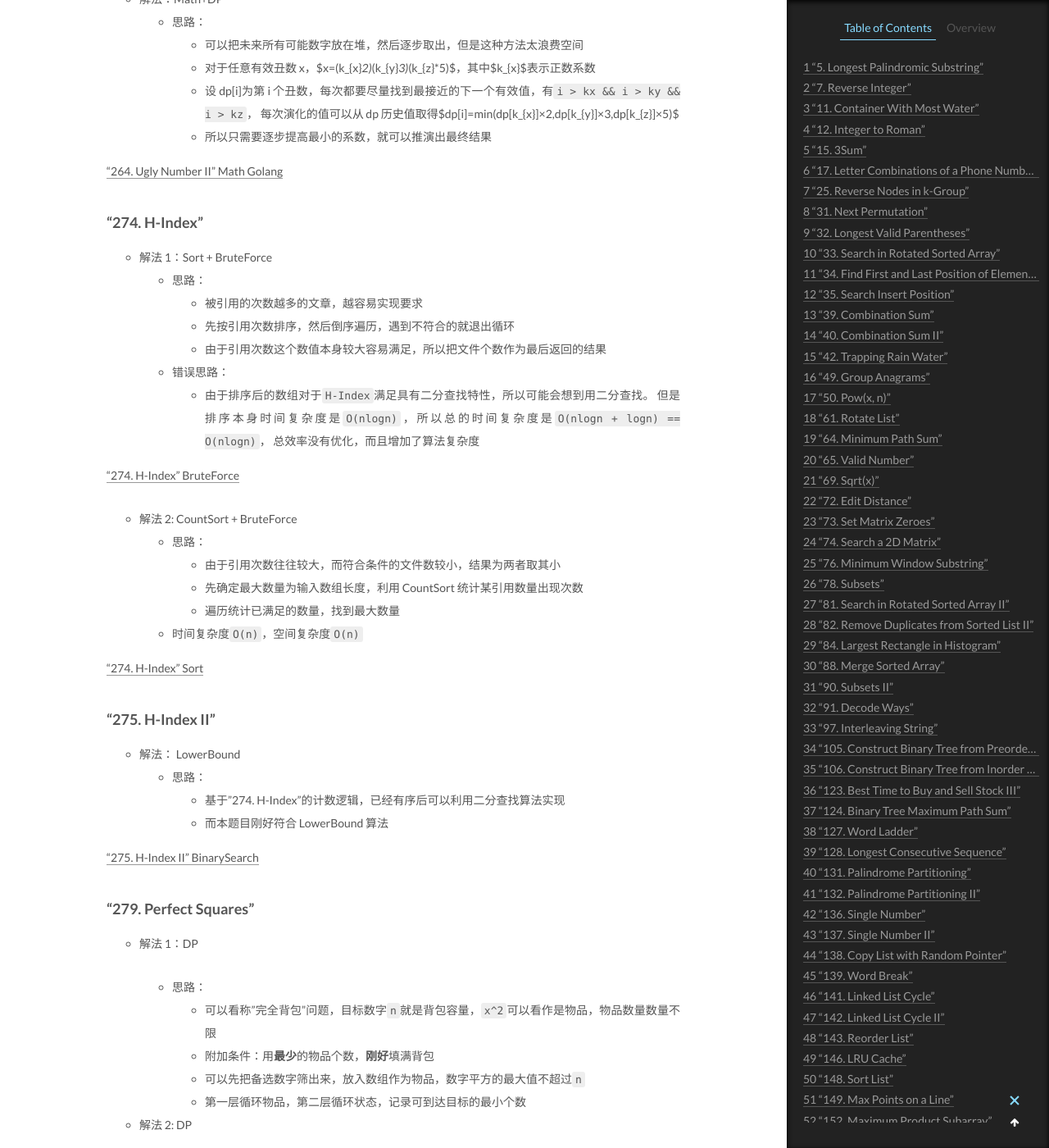
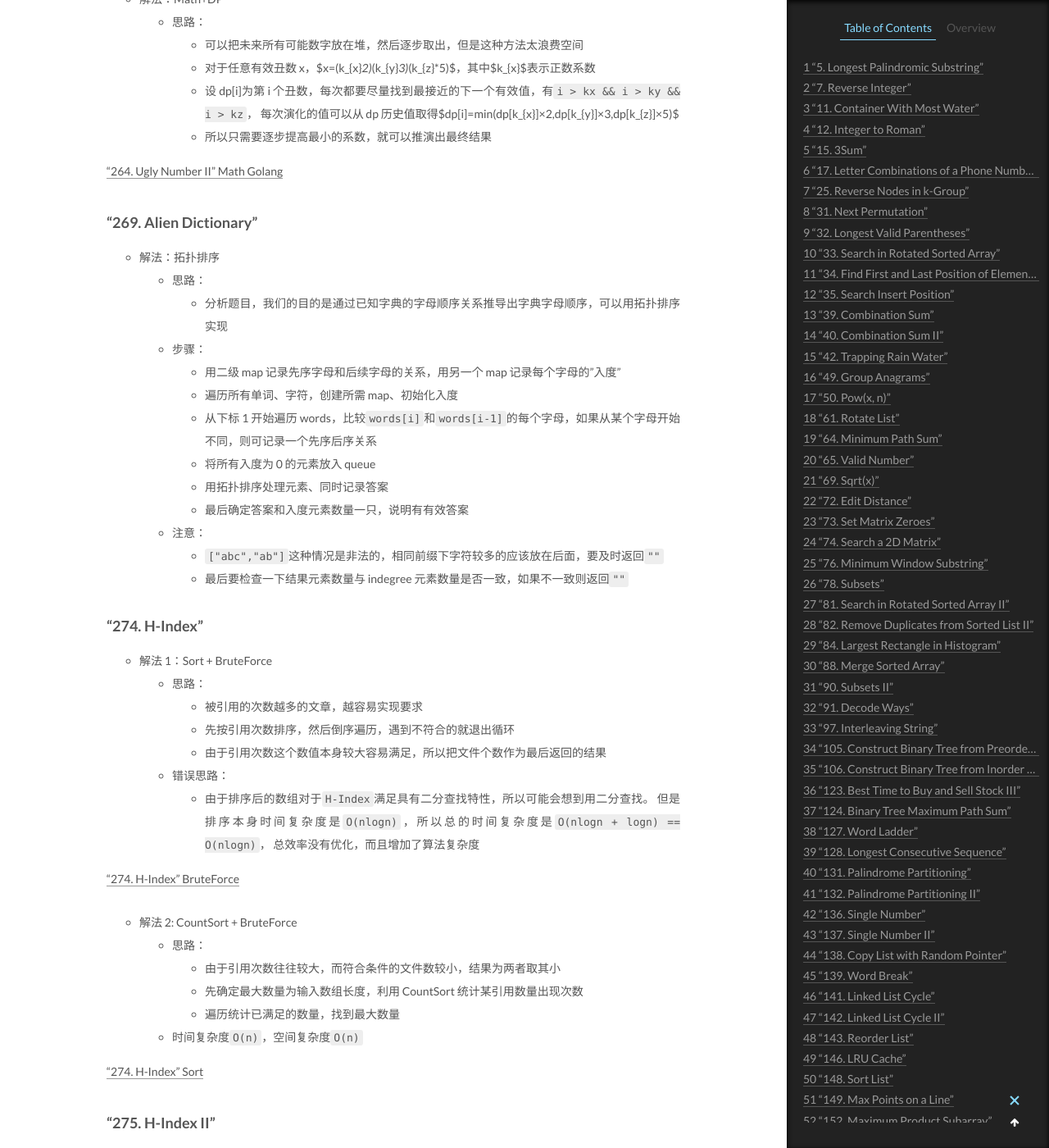
Before and after one commit to CodeHunter2006/CodeHunter2006.github.io, a Jekyll site: the page built from _posts/2020-12-27-LeetCode_Question_Category.md, in a window 1280 px wide and 1400 px high, scrolled down 26690 px. Shown: the whole window at 82% size. Built offline with Jekyll 4.4.1, drawn with Linux system fonts in a browser that asks for light colours; formulas are drawn with MathJax 3; some of the changed text lies outside the part shown.

Commit message:
[doc]: add contents.

```diff
--- a/_posts/2020-12-27-LeetCode_Question_Category.md
+++ b/_posts/2020-12-27-LeetCode_Question_Category.md
@@ -959,6 +959,22 @@ tags: Algorithm Leetcode
 
 ["264. Ugly Number II" Math Golang]()
 
+### "269. Alien Dictionary"
+
+- 解法：拓扑排序
+  - 思路：
+    - 分析题目，我们的目的是通过已知字典的字母顺序关系推导出字典字母顺序，可以用拓扑排序实现
+  - 步骤：
+    1. 用二级 map 记录先序字母和后续字母的关系，用另一个 map 记录每个字母的"入度"
+    2. 遍历所有单词、字符，创建所需 map、初始化入度
+    3. 从下标 1 开始遍历 words，比较`words[i]`和`words[i-1]`的每个字母，如果从某个字母开始不同，则可记录一个先序后序关系
+    4. 将所有入度为 0 的元素放入 queue
+    5. 用拓扑排序处理元素、同时记录答案
+    6. 最后确定答案和入度元素数量一只，说明有有效答案
+  - 注意：
+    - `["abc","ab"]`这种情况是非法的，相同前缀下字符较多的应该放在后面，要及时返回`""`
+    - 最后要检查一下结果元素数量与 indegree 元素数量是否一致，如果不一致则返回`""`
+
 ### "274. H-Index"
 
 - 解法 1：Sort + BruteForce
@@ -1781,17 +1797,17 @@ tags: Algorithm Leetcode
 
 ["740. Delete and Earn" Bucket DP Golang]()
 
+["740. Delete and Earn" BreadthFirstSearch BFS]()
+
+- 解法：`A*`
+  - 思路：
+    - 利用到目标点曼哈顿距离作为额外附加距离
+
+["740. Delete and Earn" BreadthFirstSearch `A*`]()
+
 ### "752. Open the Lock"
 
 - 解法：BFS
-
-["740. Delete and Earn" BreadthFirstSearch BFS]()
-
-- 解法：`A*`
-  - 思路：
-    - 利用到目标点曼哈顿距离作为额外附加距离
-
-["740. Delete and Earn" BreadthFirstSearch `A*`]()
 
 ### "765. Couples Holding Hands"
 
@@ -1829,6 +1845,14 @@ tags: Algorithm Leetcode
     - 可以利用 Dijkstra 实现，但是用 Bellmen-Ford 正好可以利用 K 个中转站的特性
 
 ["787. Cheapest Flights Within K Stops" Graph]()
+
+### "789. Escape The Ghosts"
+
+- 解法：曼哈顿距离
+  - 思路：
+    - 整个平面没有任何阻挡，所以"两点之间距离最短"，只需要求出"线段长度"就可以了。
+      如果 ghost 的距离比自己近，则 ghost 可以先跑到终点去等着，所以问题转化为判断"是否有 ghost 比自己的距离更近"
+    - 根据题目，这里的距离是**曼哈顿距离**
 
 ### "802. Find Eventual Safe States"
 
```
